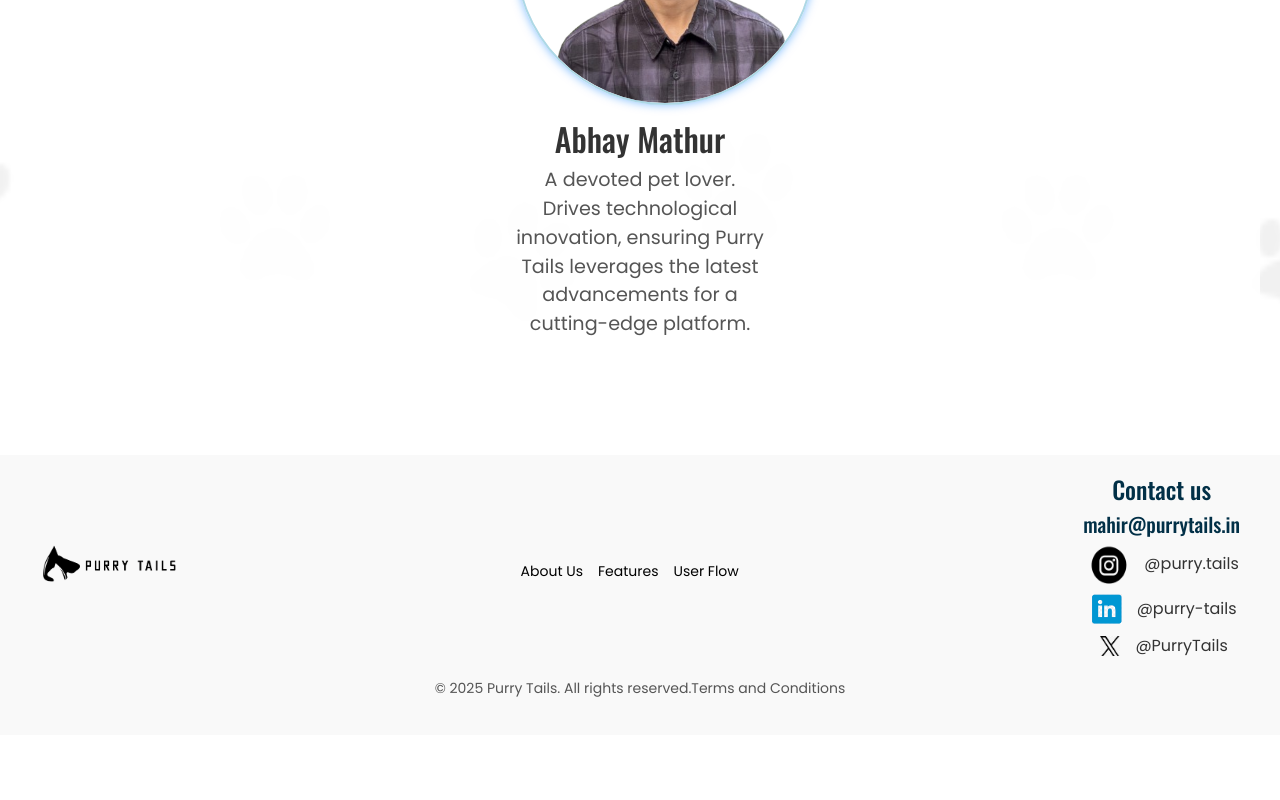
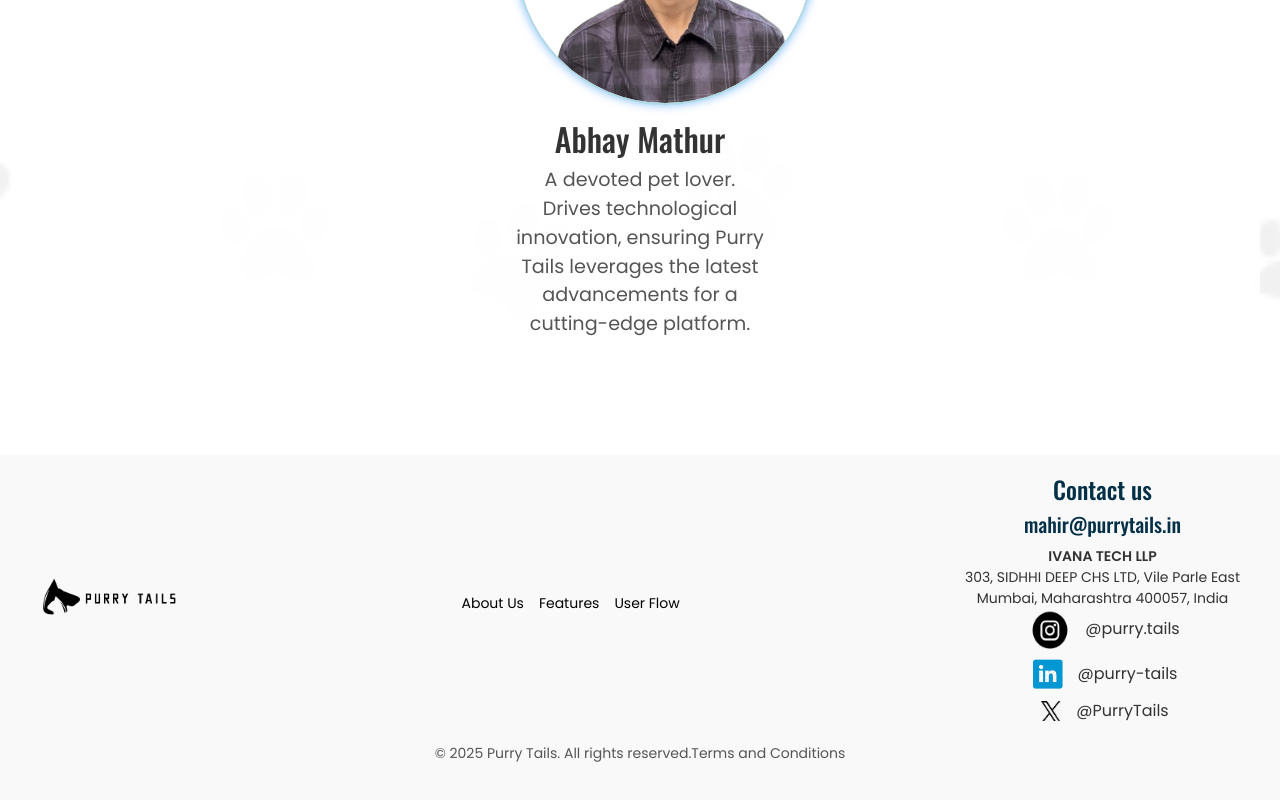
Before and after one commit to IvanaTechLLP/Purrytails, a React (Create React App) app in the folder frontend/: page / in a window 1280 px wide. Shown: the part 6156-6956 px from the top of the page. Before the commit the page ends 6891 px from the top, so only its background shows below. Built offline with nearby package versions, Linux system fonts and the light colour scheme; no server answers; a small style sheet from the web is missing.

Commit message:
added business address and company name

```diff
--- a/frontend/src/components/footer.js
+++ b/frontend/src/components/footer.js
@@ -41,6 +41,13 @@ const Footer = () => {
       <div className="footer-right">
         <h4>Contact us</h4>
         <h5>mahir@purrytails.in</h5>
+
+        {/* Company Info */}
+  <div style={{ marginTop: "10px", fontSize: "14px", fontFamily: "Poppins, sans-serif", color: "#333" }}>
+    <strong>IVANA TECH LLP</strong><br />
+    303, SIDHHI DEEP CHS LTD, Vile Parle East<br />
+    Mumbai, Maharashtra 400057, India
+  </div>
         <div className="footer-social-icons" style={{ display: "flex", flexDirection: "column", alignItems: "center", gap: "10px" }}>
 
   {/* Instagram */}
```
